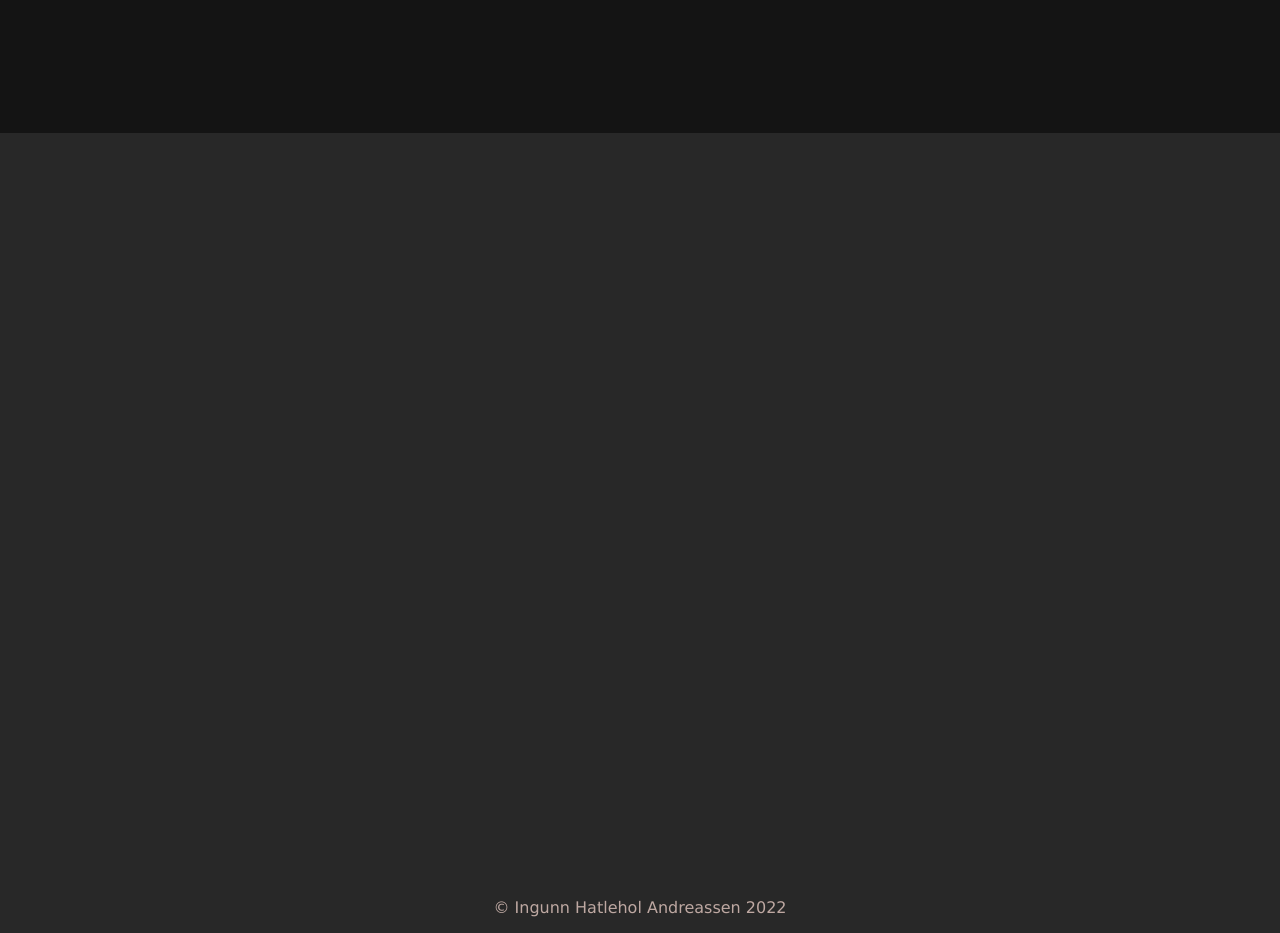
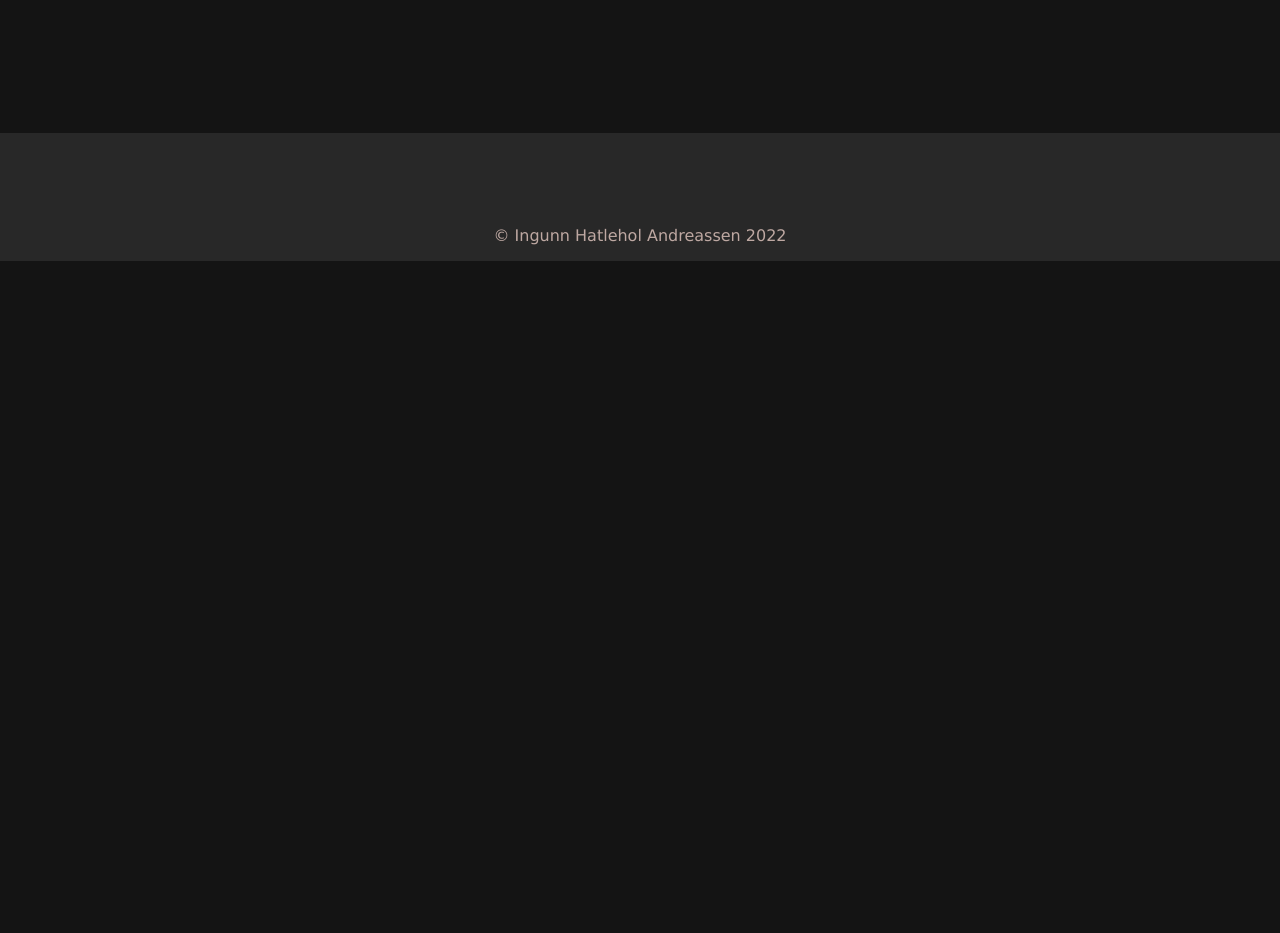
Before and after one commit to ingunand/portfolio-page, a React (Create React App) app: page / in a window 1280 px wide. Shown: the part 2920-3853 px from the top of the page. After the commit the page ends 3181 px from the top, so only its background shows below. Built offline with nearby package versions, Linux system fonts and the light colour scheme.

Commit message:
Update frontpage.css

```diff
--- a/src/components/frontpage.css
+++ b/src/components/frontpage.css
@@ -51,15 +51,10 @@
     padding-top: 10vh;
 }
 
-footer section{
-    width:75%;
-    margin: 0 auto;
-    margin-bottom: 80px;
-}
 
 footer{
     position: relative;
-    min-height:100vh;
+    min-height:10vh;
     background-color: #282828;
     padding: 8vh 0;
 }
```
